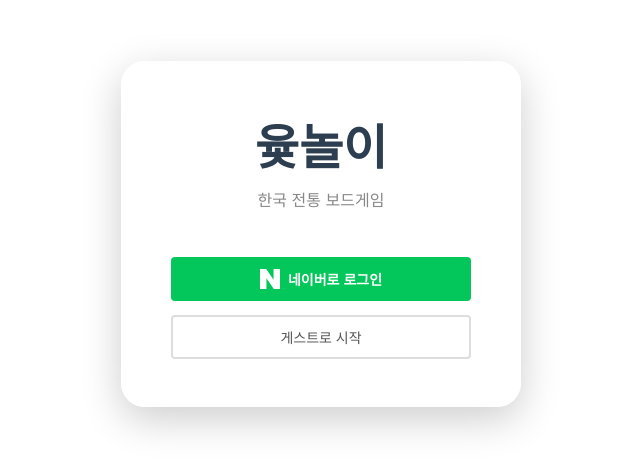
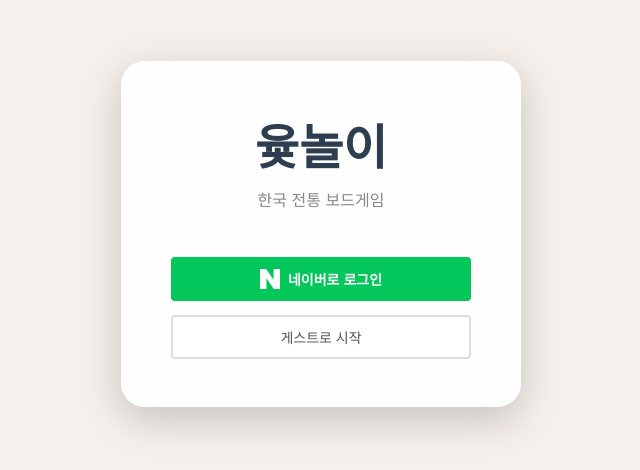
Before and after one commit to joheeyong/yut-nori, a React (Create React App) app in the folder client/: page / in a window 1280 px wide. Shown: the part 106-576 px from the top of the page, without its empty margins (319-959 px from the left). Built offline with nearby package versions, Linux system fonts and the light colour scheme; no server answers.

Commit message:
배경색을 밝은 아이보리(#F5F0EB)로 변경
Co-Authored-By: Claude Opus 4.6 <noreply@anthropic.com>

```diff
--- a/client/src/App.css
+++ b/client/src/App.css
@@ -1,7 +1,7 @@
 /* 전체 레이아웃 */
 .App {
   min-height: 100vh;
-  background: #ffffff;
+  background: #F5F0EB;
   display: flex;
   justify-content: center;
   align-items: flex-start;
```
